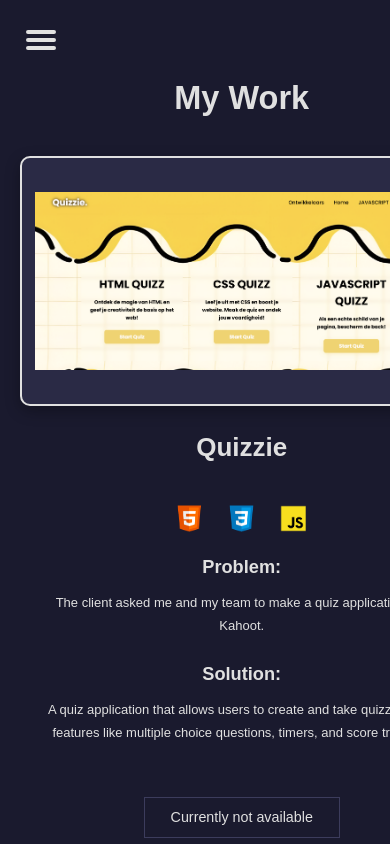
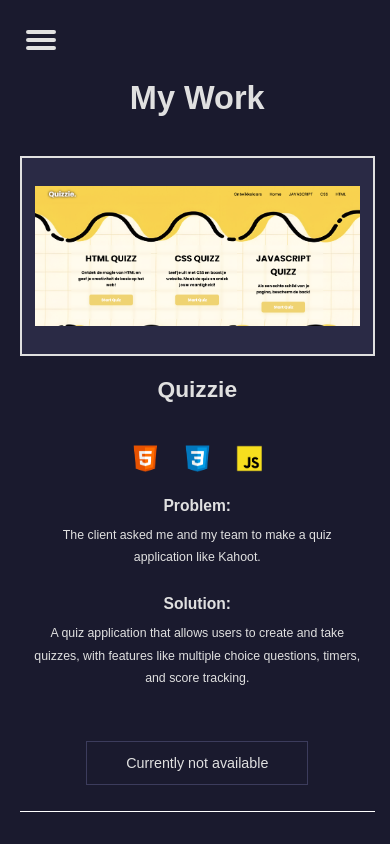
Before and after one commit to CRazorIV/crazoriv.github.io, a React (Vite) app: page /projects in a window 390 px wide. Shown: the top 844 px of the page. Built offline with nearby package versions, Linux system fonts and the light colour scheme.

Commit message:
Fix: The scrolling bug
I fixed the scrolling bug on mobile and desktop that made the webpage inert

```diff
--- a/src/components/ProjectCard.css
+++ b/src/components/ProjectCard.css
@@ -14,6 +14,8 @@
   border: none;
   border-bottom: 1px solid #FFFFFF;
   padding-bottom: 4rem;
+  width: 100%;
+  overflow-x: hidden;
 }
 
 .project-card:nth-child(even) {
@@ -25,6 +27,9 @@
   display: flex;
   flex-direction: column;
   align-items: center;
+  width: 100%;
+  overflow-wrap: break-word;
+  word-wrap: break-word;
 }
 
 .project-title {
@@ -36,6 +41,7 @@
   margin-bottom: 3rem;
   max-width: 800px;
   font-size: 1.1rem;
+  width: 100%;
 }
 
 .project-description h4 {
@@ -54,16 +60,10 @@
   border: 1px solid #3C3C5C;
   color: #E0E0E0;
   text-decoration: none;
-  transition: all 0.3s ease;
   font-size: 1.1rem;
   margin: 0 auto;
   align-self: center;
-}
-
-.visit-project:hover {
-  background-color: #3C3C5C;
-  transform: translateY(-2px);
-  box-shadow: 0 5px 15px rgba(0, 0, 0, 0.2);
+  background-color: transparent;
 }
 
 .project-image {
@@ -75,12 +75,7 @@
   justify-content: center;
   min-height: 400px;
   overflow: hidden;
-  border-radius: 0;
   border: 2px solid #E0E0E0;
-  transition: transform 0.2s ease-out;
-  cursor: default;
-  transform-style: preserve-3d;
-  perspective: 1000px;
 }
 
 .project-image img {
@@ -88,21 +83,6 @@
   height: 100%;
   object-fit: contain;
   padding: 1rem;
-  transition: transform 0.2s ease-out;
-  transform-style: preserve-3d;
-}
-
-.project-image:hover {
-  box-shadow: 0 10px 20px rgba(0, 0, 0, 0.3);
-}
-
-/* For even-numbered cards (right side), rotate the other way */
-.project-card:nth-child(even) .project-image {
-  transform-origin: left center;
-}
-
-.project-card:nth-child(even) .project-image:hover {
-  transform: translateY(-5px) rotate(2deg);
 }
 
 .project-tech-stack {
@@ -121,12 +101,6 @@
 .tech-icon {
   height: 64px;
   width: auto;
-  transition: transform 0.3s ease;
-}
-
-.tech-icon:hover {
-  transform: translateY(-5px) scale(1.1);
-  filter: brightness(1.2);
 }
 
 .tech-stack-tooltip {
@@ -178,25 +152,16 @@
     font-size: 1rem;
   }
 
-  .tech-stack {
-    gap: 1rem;
-    margin-bottom: 2rem;
-  }
-
   .tech-icon {
     height: 56px;
-  }
-
-  .tech-stack::after {
-    max-width: 600px;
   }
 }
 
 @media (max-width: 768px) {
   .project-card {
     flex-direction: column !important;
-    gap: 3rem;
-    margin-bottom: 5rem;
+    gap: 2rem;
+    margin-bottom: 4rem;
     padding-bottom: 3rem;
   }
 
@@ -205,34 +170,27 @@
   }
 
   .project-title {
-    font-size: 2.2rem;
+    font-size: 2rem;
     margin-bottom: 1.5rem;
   }
 
   .project-description {
-    font-size: 1.1rem;
+    font-size: 1rem;
     margin-bottom: 2rem;
     padding: 0 1rem;
   }
 
   .project-description h4 {
-    font-size: 1.4rem;
-    margin-bottom: 1rem;
+    font-size: 1.2rem;
+    margin-bottom: 0.75rem;
   }
 
   .project-image {
     order: 1;
-    min-height: 300px;
+    min-height: 250px;
     width: 100%;
     max-width: 500px;
     margin: 0 auto;
-    border-radius: 10px;
-    box-shadow: 0 5px 15px rgba(0, 0, 0, 0.3);
-  }
-
-  .visit-project {
-    font-size: 1.2rem;
-    padding: 1rem 2.5rem;
   }
 
   .tech-icon {
@@ -242,25 +200,21 @@
 
 @media (max-width: 480px) {
   .project-card {
-    gap: 2rem;
-    margin-bottom: 4rem;
+    gap: 1.5rem;
+    margin-bottom: 3rem;
+    padding-bottom: 2rem;
   }
 
   .project-title {
-    font-size: 2rem;
+    font-size: 1.75rem;
   }
 
   .project-description {
-    font-size: 1rem;
+    font-size: 0.95rem;
   }
 
   .project-image {
-    min-height: 250px;
-  }
-
-  .visit-project {
-    font-size: 1.1rem;
-    padding: 0.9rem 2rem;
+    min-height: 200px;
   }
 
   .tech-icon {
@@ -271,3 +225,27 @@
     display: none;
   }
 }
+
+@media (max-width: 320px) {
+  .project-card {
+    gap: 1rem;
+    margin-bottom: 2rem;
+    padding-bottom: 1.5rem;
+  }
+
+  .project-title {
+    font-size: 1.5rem;
+  }
+
+  .project-description {
+    font-size: 0.9rem;
+  }
+
+  .project-image {
+    min-height: 180px;
+  }
+
+  .tech-icon {
+    height: 32px;
+  }
+}
--- a/src/pages/Home.css
+++ b/src/pages/Home.css
@@ -13,18 +13,16 @@
     padding: 0 2rem;
 }
 
-.home-container > section {
-    min-height: 90vh;
+.home-container>section {
     width: 100%;
     padding: 60px 0;
-    box-sizing: border-box;
     display: flex;
     flex-direction: column;
     justify-content: center;
 }
 
 /* Remove any margins between sections */
-.home-container > section:not(:last-child) {
+.home-container>section:not(:last-child) {
     margin-bottom: 0;
 }
 
@@ -38,7 +36,8 @@
     .home-container {
         padding: 0 2rem;
     }
-    .home-container > section {
+
+    .home-container>section {
         padding: 50px 0;
     }
 }
@@ -47,7 +46,8 @@
     .home-container {
         padding: 0 1.5rem;
     }
-    .home-container > section {
+
+    .home-container>section {
         padding: 40px 0;
     }
 }
@@ -56,7 +56,8 @@
     .home-container {
         padding: 0 1rem;
     }
-    .home-container > section {
+
+    .home-container>section {
         padding: 30px 0;
     }
 }
--- a/src/pages/Home.jsx
+++ b/src/pages/Home.jsx
@@ -3,53 +3,18 @@
 import About from "../components/About";
 import Contact from "../components/Contact";
 import './Home.css';
-import { useScrollFadeIn } from '../hooks/useScrollFadeIn';
-import { useEffect } from 'react';
 
 const Home = () => {
-    const [heroRef, isHeroVisible] = useScrollFadeIn();
-    const [aboutRef, isAboutVisible] = useScrollFadeIn();
-    const [contactRef, isContactVisible] = useScrollFadeIn();
-
-    useEffect(() => {
-        // Ensure we start at the top when the component mounts
-        window.scrollTo(0, 0);
-
-        // Prevent scroll restoration
-        if ('scrollRestoration' in history) {
-            history.scrollRestoration = 'manual';
-        }
-
-        return () => {
-            // Reset scroll restoration to auto when component unmounts
-            if ('scrollRestoration' in history) {
-                history.scrollRestoration = 'auto';
-            }
-        };
-    }, []);
-
     return (
         <Layout>
             <div className="home-container">
-                <section
-                    id="hero"
-                    ref={heroRef}
-                    className={`scroll-fade ${isHeroVisible ? 'visible' : ''}`}
-                >
+                <section id="hero">
                     <Hero />
                 </section>
-                <section
-                    id="about"
-                    ref={aboutRef}
-                    className={`scroll-fade ${isAboutVisible ? 'visible' : ''}`}
-                >
+                <section id="about">
                     <About />
                 </section>
-                <section
-                    id="contact"
-                    ref={contactRef}
-                    className={`scroll-fade ${isContactVisible ? 'visible' : ''}`}
-                >
+                <section id="contact">
                     <Contact />
                 </section>
             </div>
```
